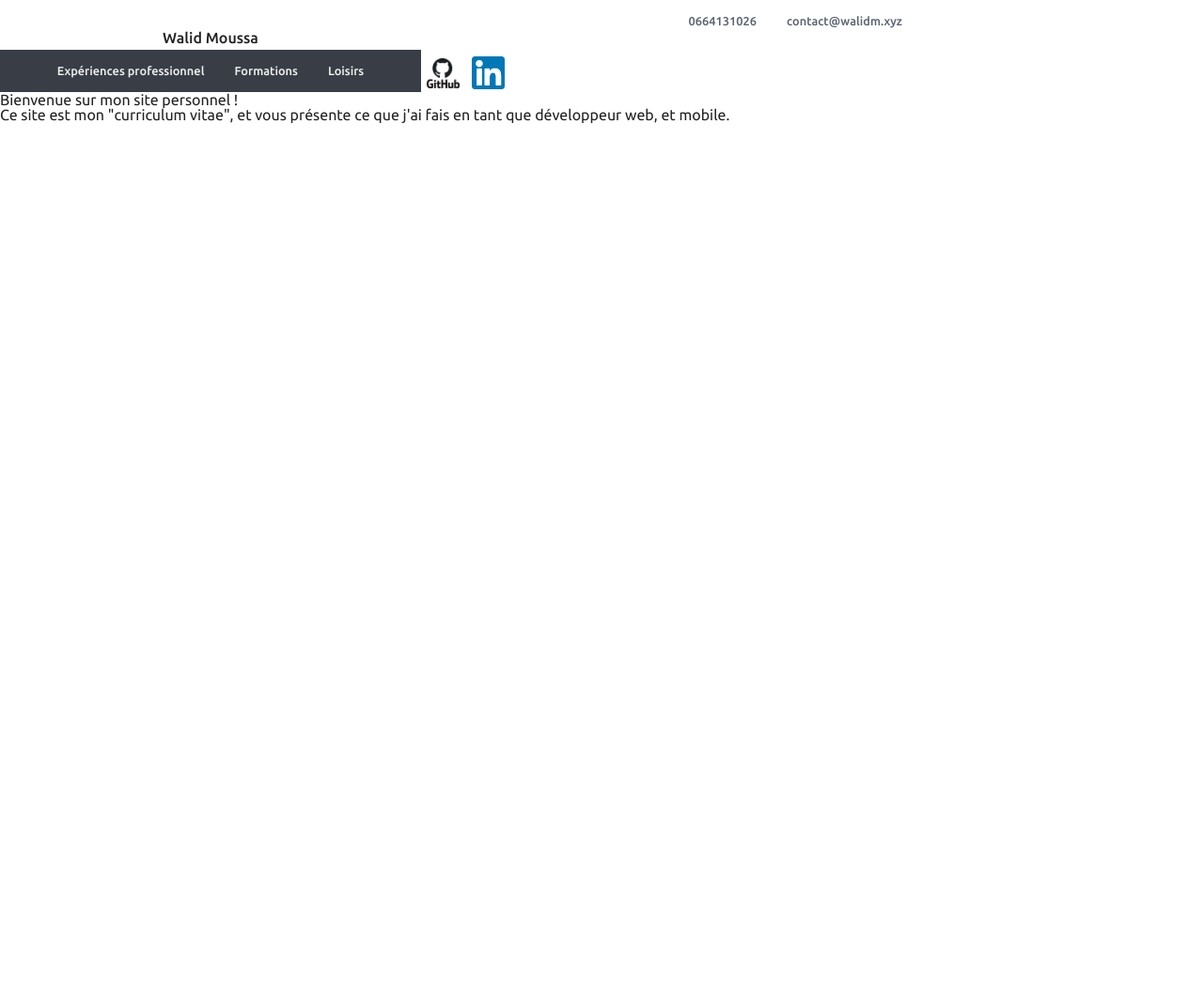
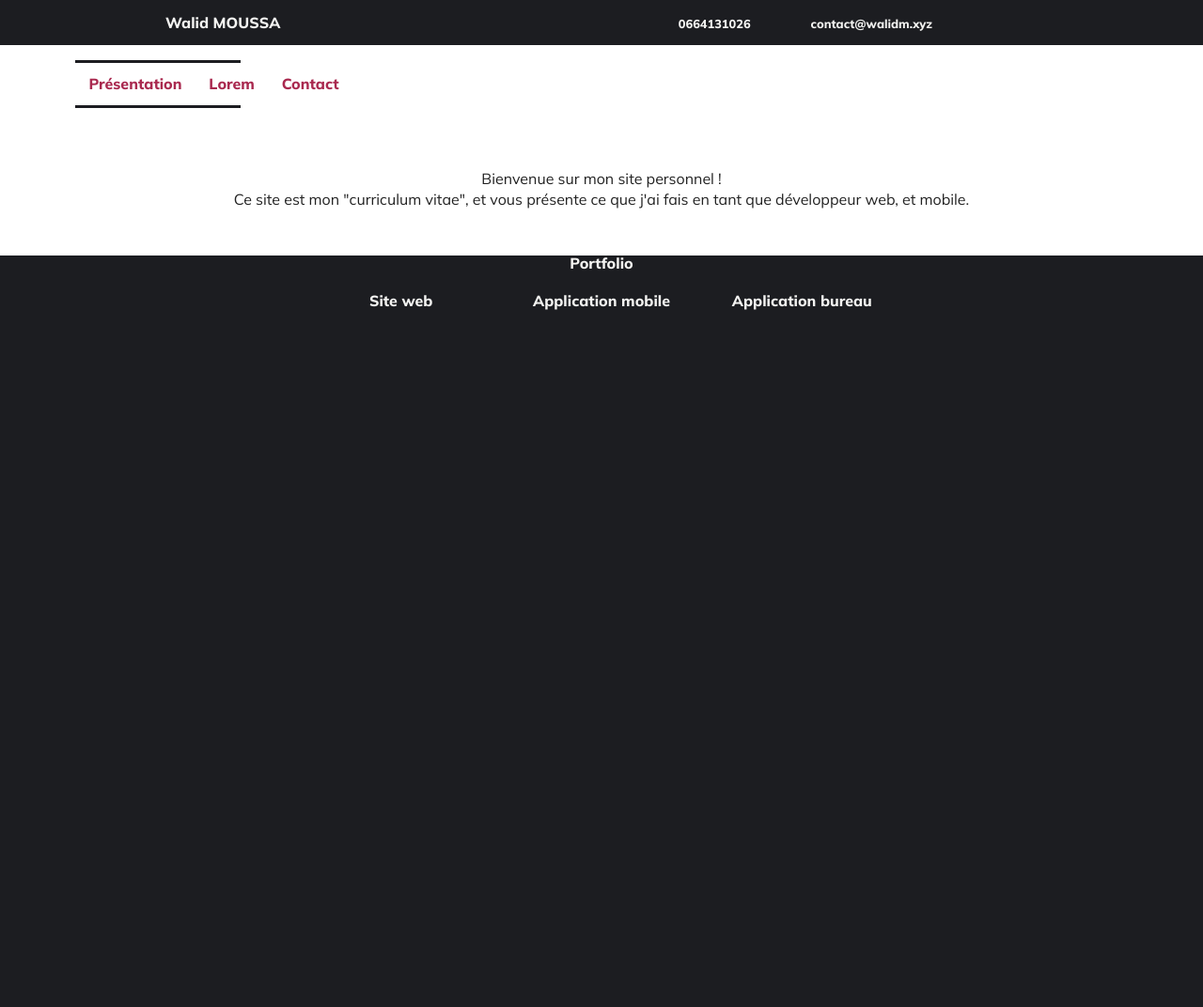
Before and after one commit to root-c137/WalidM.xyz, a Symfony app: template templates/main/index.html.twig in a window 1280 px wide. Shown: the whole page at 94% size. Before the commit the page ends 131 px from the top, so only its background shows below. Run offline with Twig, Linux system fonts and the light colour scheme; the template is opened without the code that fills it, so the values that code supplies are empty; some libraries are stand-ins or nearby versions.

Commit message:
Maquette2, tout recommencer..

```diff
--- a/public/CSS/Default.css
+++ b/public/CSS/Default.css
@@ -7,6 +7,16 @@ body
 {
     width:100%;
     height:100vh;
-    font-family: 'Ubuntu', sans-serif;
-    font-weight: 500;
+    font-family: 'Mulish', sans-serif;
+    font-weight: 800;
 }
+
+.LinkNav
+{
+    text-decoration: none;
+    color:#a9294f;
+}
+.LinkNav:hover
+{
+   color:#e5707e;
+}
--- a/public/CSS/Header.css
+++ b/public/CSS/Header.css
@@ -1,85 +1,84 @@
 
 header
+{
+    width:100%;
+    display: flex;
+    flex-direction: column;
+}
+.HeaderBarre
 {
     width: 100%;
     display: flex;
     flex-direction: row;
     justify-content: space-between;
     margin:auto;
+    color:#f4f4f2;
+    background-color:#1c1d21;
 }
 
-.LeftBarre
+.Title
 {
-    width:50%;
-    margin-top:2rem;
-    text-align: center;
-    display: flex;
-    flex-direction: row;
-    align-items: flex-end;
+    animation: AnimTitle 3s;
 }
 
-.MenuLeft
+@keyframes AnimTitle
 {
-    width:70%;
+    from { opacity: 0; }
+    to   { opacity: 1; }
 }
-.Contact
+
+
+.Left
 {
-    font-size: 0.8rem;
-    margin-right:19rem;
-    color:#5b6370;
+    display: flex;
+    align-items: center;
+    padding:1rem;
+    margin-left:10rem;
 }
-.Contact ul, .Menu ul, .SocialLink ul
-{
-    list-style: none;
-    display: inline-flex;
-    height:auto;
-}
-.Contact li, .Menu li
+
+.ContactHeader
 {
     padding:1rem;
+    margin-right:15rem;
+}
+
+.ContactHeader ul
+{
+    display:inline-flex;
+    font-size:0.8rem;
+}
+.ContactHeader li
+{
+    margin:2rem;
+    margin-top:0;
+    margin-bottom: 0;
 }
 
 .Menu
 {
-    width:100%;
-    background-color: #393e46;
-    color:#f1f1f1;
-    font-size: 0.8rem;
+    width:20%;
+    padding-left:5rem;
 }
 
-.MeTitle
+.MenuNav
 {
-    padding-bottom: 0.3rem;
+    text-align: center;
+    border-top:3px solid #1c1d21;
+    border-bottom:3px solid #1c1d21;
+    margin-top:1rem;
+    animation: AnimMenuNav 5.3s;
 }
 
-.SocialLink
+@keyframes AnimMenuNav
 {
-    width:30%;
-    height:60%;
-    display: flex;
-    flex-direction: row;
-    justify-content: flex-start;
-    align-items: flex-end;
+    from { opacity: 0; }
+    to   { opacity: 1; }
 }
-.SocialLink ul
+.MenuNav ul
 {
-    height:100%;
+    display: inline-flex;
 }
-.SocialLink li
+.MenuNav li
 {
-    width:auto;
-    padding:0.4rem;
-    display: flex;
-    justify-content: center;
-    align-items: center;
+    padding:0.9rem;
 }
-
-.ImgSocialLink
-{
-    width:35px;
-}
-
-.ImgSocialLink:hover
-{
-    cursor:pointer;
-}
--- a/public/CSS/Main.css
+++ b/public/CSS/Main.css
@@ -1,4 +1,78 @@
+main
+{
+    width:100%;
+    margin:auto;
+    margin-top:4rem;
+    background-color: #1c1d21;
+}
 .Presentation
 {
     font-weight: 400;
+    text-align:center;
+    line-height: 1.4rem;
+    background-color: #fff;
+    padding-bottom: 3rem;
 }
+
+.Portfolio
+{
+    width:50%;
+    height:100vh;
+    margin-top:5rem;
+    margin:auto;
+    color:#f4f4f2;
+}
+.Portfolio .Title
+{
+    text-align: center;
+}
+
+.PortfolioCategory
+{
+    width:100%;
+    text-align: center;
+    margin-top:1.5rem;
+}
+
+.Category
+{
+    width:calc(100% / 3);
+}
+
+.PortFolioList
+{
+    list-style: none;
+}
+.Card
+{
+    display: flex;
+    flex-direction: column;
+    border:1px solid #ccc;
+    margin-top:0.5rem;
+    background-color: #fff;
+    color:#212121;
+}
+
+.Card .Name
+{
+    padding:0.4rem;
+}
+.PortfolioMenuLink
+{
+    width:100%;
+    display: flex;
+    flex-direction: row;
+    justify-content: space-around;
+    align-items: center;
+    border-top:1px solid #ccc;
+    padding:0.4rem;
+}
+.PortfolioMenuLink img
+{
+    width:25px;
+    cursor:pointer;
+}
+.Infos
+{
+    text-decoration:none;
+}
--- a/templates/Partials/Header.html.twig
+++ b/templates/Partials/Header.html.twig
@@ -1,34 +1,27 @@
 
 <header>
-    <section class="LeftBarre">
+    <section class="HeaderBarre">
+        <section class="Left">
+            <h1 class="Title">Walid MOUSSA</h1>
+        </section>
 
-            <div class="MenuLeft">
-                <h1 class="MeTitle">Walid Moussa</h1>
-
-                <div class="Menu">
-                    <ul>
-                        <li>Expériences professionnel</li>
-                        <li>Formations</li>
-                        <li>Loisirs</li>
-                    </ul>
-                </div>
-
-            </div>
-
-            <div class="SocialLink">
-                <ul>
-                    <li><img class="ImgSocialLink GitHubIcon" src="{{ asset('Imgs/github.png') }}"/></li>
-                    <li><img class="ImgSocialLink" src="{{ asset('Imgs/linkedin.png') }}"/></li>
-                </ul>
-            </div>
-
+        <section class="ContactHeader">
+            <ul>
+                <li>0664131026</li>
+                <li>contact@walidm.xyz</li>
+            </ul>
+        </section>
     </section>
 
-    <section class="Contact">
-        <ul>
-            <li>0664131026</li>
-            <li>contact@walidm.xyz</li>
-        </ul>
+    <section class="Menu">
+        <nav class="MenuNav">
+            <ul>
+                <li><a href="#" class="LinkNav">Présentation</a></li>
+                <li><a href="#" class="LinkNav">Lorem</a></li>
+                <li><a href="#" class="LinkNav">Contact</a></li>
+            </ul>
+
+        </nav>
     </section>
 
 </header>
--- a/templates/base.html.twig
+++ b/templates/base.html.twig
@@ -5,13 +5,14 @@
         <title>{% block title %}Bienvenue !{% endblock %}</title>
         <link rel="preconnect" href="https://fonts.gstatic.com">
         <link href="https://fonts.googleapis.com/css2?family=Ubuntu:ital,wght@0,300;0,400;0,500;0,700;1,300;1,400;1,500;1,700&display=swap" rel="stylesheet">
+        <link rel="preconnect" href="https://fonts.gstatic.com">
+        <link href="https://fonts.googleapis.com/css2?family=Mulish:ital,wght@0,200;0,300;0,400;0,500;0,600;0,700;0,800;0,900;1,200;1,300;1,400;1,500;1,600;1,700;1,800;1,900&display=swap" rel="stylesheet">
         <link rel="stylesheet" href="{{ asset('CSS/reset.css') }}"/>
         <link rel="stylesheet" href="{{ asset('CSS/Default.css') }}"/>
         <link rel="stylesheet" href="{{ asset('CSS/Header.css') }}"/>
 
         {% block stylesheets %}{% endblock %}
     </head>
-
     <body>
 
     {% embed  'Partials/Header.html.twig'%}{% endembed %}
--- a/templates/main/index.html.twig
+++ b/templates/main/index.html.twig
@@ -7,8 +7,25 @@
 {% endblock %}
 
 {% block body %}
+<main>
+    <section class="Presentation">
+        <p>Bienvenue sur mon site personnel !<br/>
+            Ce site est mon "curriculum vitae", et vous présente ce que j'ai fais en tant que développeur web, et mobile.</p>
+    </section>
 
-    <p class="Presentation">Bienvenue sur mon site personnel !<br/>
-    Ce site est mon "curriculum vitae", et vous présente ce que j'ai fais en tant que développeur web, et mobile.</p>
+    <section class="Portfolio">
+        <h2 class="Title">Portfolio</h2>
+        <table class="PortfolioCategory">
+            <tr>
+                <th class="Category">Site web</th>
+                <th class="Category">Application mobile</th>
+                <th class="Category">Application bureau</th>
+            </tr>
+
+
+        </table>
+
+    </section>
+</main>
 
 {% endblock %}
```
Also changed, not shown: src/Controller/ContactController.php (added, +20 -0 lines), templates/contact/index.html.twig (added, +20 -0 lines), public/Imgs/import.svg (added), public/Imgs/info.png (added).
